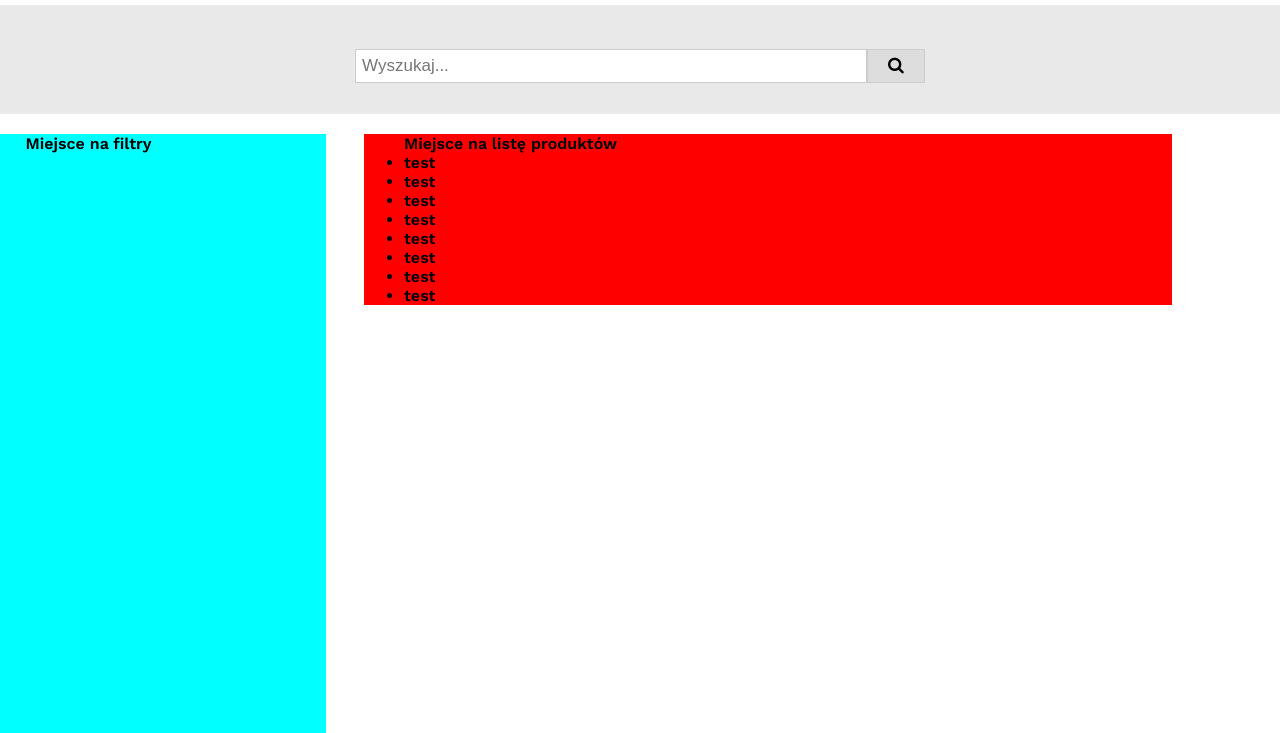
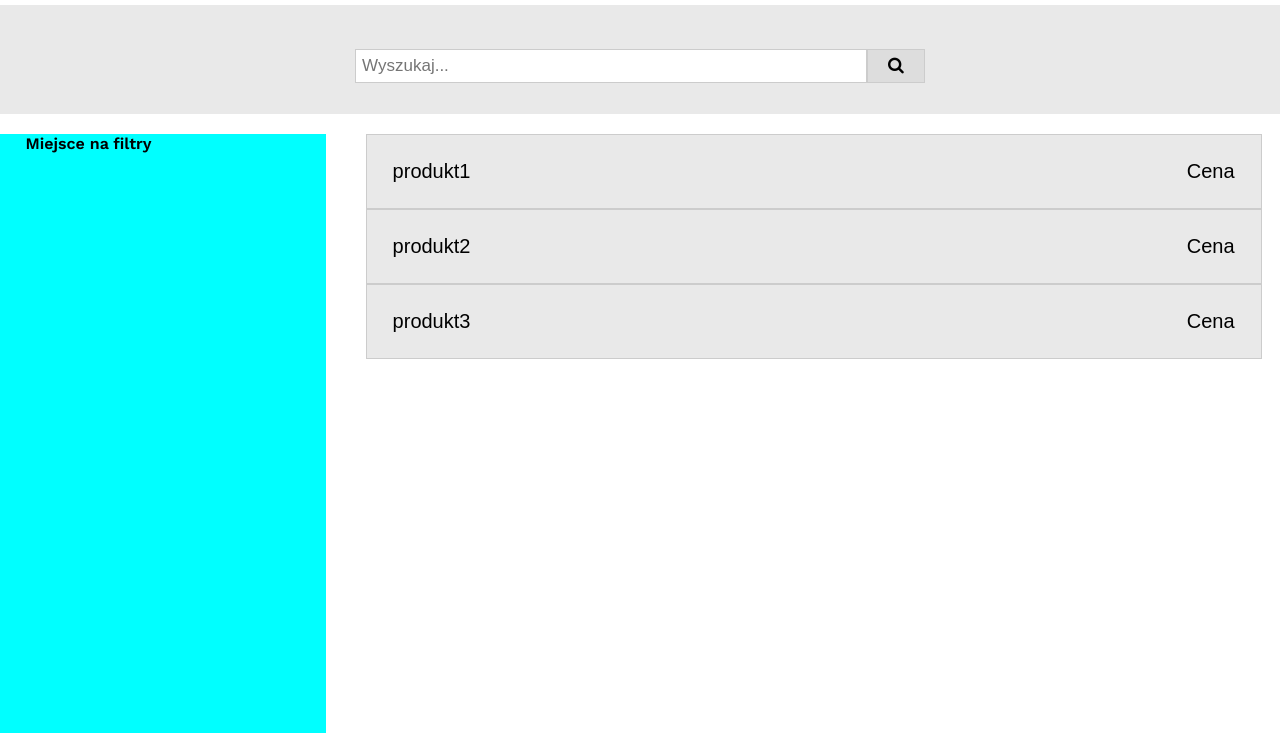
Before and after one commit to pchla24/AplikacjeBazodanowe, a Flask app: page /bikes in a window 1280 px wide. Shown: the part 105-838 px from the top of the page. Run offline with Flask 2, Linux system fonts and the light colour scheme.

Commit message:
Dodany test listy produktów w kategorii Rowery

```diff
--- a/app.py
+++ b/app.py
@@ -15,7 +15,8 @@ def register():
 
 @app.route('/bikes')
 def bikes():
-    return render_template('category_template.html')
+    testList = ["produkt1", "produkt2", "produkt3"]
+    return render_template('category_template.html', productList=testList)
 
 @app.route('/frames')
 def frames():
--- a/static/style.css
+++ b/static/style.css
@@ -303,23 +303,44 @@ input[type=submit]:hover {
   background-color: aqua;
   padding-left: 2%;
   margin-top: 20px;
-  margin-right: 3%;
+
   margin-bottom: 3%;
 }
 
 .product_list {
   display: inline-block;
-  background-color: red;
   position: absolute;
   margin-top: 20px;
   margin-bottom: 3%;
-  width: 60%;
-
+  width: 70%;
+  list-style: none;
 }
 
+.product_elem_btn {
+  width: 100%;
+  clear: both;
+  background: #e9e9e9;
+  border: 1px solid #ccc;
+  padding-bottom: 25px;
+  padding-top: 25px;
+  cursor: pointer;
+}
 
+.product_elem_btn:hover {
+  background: #ddd;
+}
 
+.product_list_name {
+  float: left;
+  font-size: 20px;
+  margin-left: 20px;
+}
 
+.product_list_price {
+  float: right;
+  font-size: 20px;
+  margin-right: 20px;
+}
 
 
 #product_content {
--- a/templates/category_template.html
+++ b/templates/category_template.html
@@ -24,23 +24,16 @@
 	<div class="category_content">
     <div class="search_container">
       <form action="">
-        <input class="search_bar" type="text" name="search" placeholder="Wyszukaj..."><button
-        type="submit" value="Szukaj"><i class="fa fa-search"></i></button>
+        <input class="search_bar" type="text" name="search" placeholder="Wyszukaj..."><button type="submit" value="Szukaj"><i class="fa fa-search"></i></button>
       </form>
     </div>
     <div class="category_filter">
       Miejsce na filtry
     </div>
     <ul class="product_list">
-      Miejsce na listę produktów
-      <li>test</li>
-      <li>test</li>
-      <li>test</li>
-      <li>test</li>
-      <li>test</li>
-      <li>test</li>
-      <li>test</li>
-      <li>test</li>
+      {% for product in productList %}
+        <li><a href="product_template"><button class="product_elem_btn"><span class="product_list_name">{{product}}</span><span class="product_list_price">Cena</span></button></a></li>
+      {% endfor %}
     </ul>
 	</div>
 <footer>
```
